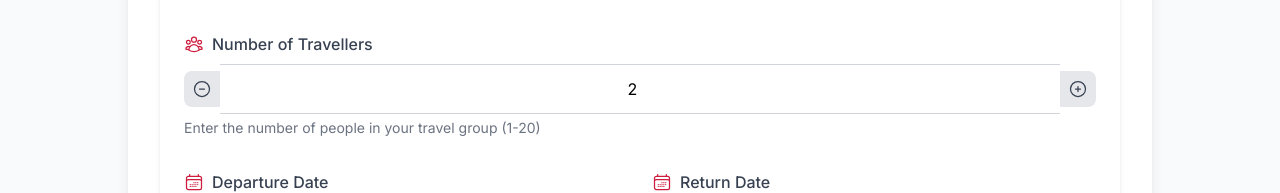
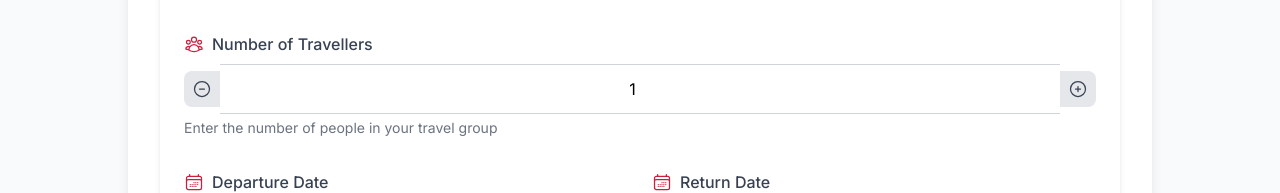
Before and after one commit to ericchan1122357/travelchina, a Next.js app: page /planner in a window 1280 px wide. Shown: the part 460-653 px from the top of the page. Built offline with nearby package versions, Linux system fonts and the light colour scheme.

Commit message:
问卷细节修复

```diff
--- a/src/app/planner/page.tsx
+++ b/src/app/planner/page.tsx
@@ -64,7 +64,7 @@ const translations: Record<Language, any> = {
     prevStep: 'Previous',
     generatePlan: 'Generate Travel Plan',
     footer: '© 2023 China Travel Guide. All rights reserved.',
-    cities: ['Beijing', 'Shanghai', 'Xi\'an', 'Chengdu', 'Hangzhou', 'Guilin', 'Guangzhou', 'Shenzhen'],
+    cities: ['Beijing', 'Shanghai', "Xi'an", 'Chengdu', 'Hangzhou', 'Guilin', 'Hong Kong', 'Taiwan'],
     slow: 'Slow & Relaxed',
     balanced: 'Balanced',
     fast: 'Fast-paced',
@@ -75,10 +75,10 @@ const translations: Record<Language, any> = {
     dataRestored: 'Your data has been restored',
     clearData: 'Clear saved data',
     selectTravellerType: 'Select the type that best matches your travel',
-    enterTravellerCount: 'Enter the number of people in your travel group (1-20)',
+    enterTravellerCount: 'Enter the number of people in your travel group',
     departureDateHint: 'Planned departure date',
     returnDateHint: 'Planned return date',
-    budgetRangeHint: 'Select the budget range that meets your expectations',
+    budgetRangeHint: 'Select the budget range that meets your expectations (excluding airfare)',
     selectRouteHint: 'Choose a recommended route or customize your itinerary',
     selectCityHint: 'Click to select the cities you want to visit',
     selectAtLeastOne: 'Select at least one',
@@ -127,7 +127,14 @@ const translations: Record<Language, any> = {
     evening: 'Evening',
     departureTime: 'Departure Time',
     returnTime: 'Return Time',
-    dateError: 'Please note: Return date must be later than departure date'
+    dateError: 'Please note: Return date must be later than departure date',
+    error: {
+      required: 'This field is required',
+      destinations: 'Please select at least one destination',
+      foodTypes: 'Please select at least one food type',
+      dateError: 'Return date must be later than departure date'
+    },
+    incompleteForm: 'Please complete all required information'
   },
   zh: {
     title: '旅行规划',
@@ -157,10 +164,10 @@ const translations: Record<Language, any> = {
     accommodationTypes: ['经济型酒店', '中端酒店', '豪华酒店', '特色民宿', '青年旅舍'],
     diningTitle: '餐饮偏好',
     tastePreference: '口味偏好',
-    foodTypes: '食物类型',
+    foodTypes: '食物类型偏好',
     foodTypePref: ['海鲜', '肉类', '素食', '面食', '米饭类'],
     diningEnvironment: '用餐环境',
-    diningEnvOptions: ['当地人气餐厅', '高档餐厅', '街边小吃', '特色主题餐厅', '快餐'],
+    diningEnvOptions: ['本地热门餐厅', '高档餐厅', '街边小吃', '特色主题餐厅', '快餐'],
     spiciness: '辣度偏好',
     dietaryRestrictions: '饮食限制',
     additionalRequests: '额外需求',
@@ -169,7 +176,7 @@ const translations: Record<Language, any> = {
     prevStep: '上一步',
     generatePlan: '生成旅行计划',
     footer: '© 2023 中国旅游攻略. 保留所有权利.',
-    cities: ['北京', '上海', '西安', '成都', '杭州', '桂林', '广州', '深圳'],
+    cities: ['北京', '上海', '西安', '成都', '杭州', '桂林', '香港', '台湾'],
     slow: '悠闲放松',
     balanced: '平衡',
     fast: '紧凑充实',
@@ -180,10 +187,10 @@ const translations: Record<Language, any> = {
     dataRestored: '您的数据已恢复',
     clearData: '清除保存的数据',
     selectTravellerType: '选择最符合您此次旅行的类型',
-    enterTravellerCount: '请输入旅行团队的人数 (1-20人)',
+    enterTravellerCount: '请输入旅行团队的人数',
     departureDateHint: '计划出发的日期',
     returnDateHint: '计划返回的日期',
-    budgetRangeHint: '选择符合您期望的预算范围',
+    budgetRangeHint: '选择符合您期望的预算范围（不包含机票费用）',
     selectRouteHint: '选择一个推荐路线或自定义您的行程',
     selectCityHint: '点击选择您想要游览的城市',
     selectAtLeastOne: '至少选择一个',
@@ -232,7 +239,14 @@ const translations: Record<Language, any> = {
     evening: '晚上',
     departureTime: '出发时间',
     returnTime: '返程时间',
-    dateError: '请注意：返程日期必须晚于出发日期'
+    dateError: '请注意：返程日期必须晚于出发日期',
+    error: {
+      required: '此项为必填项',
+      destinations: '请至少选择一个目的地',
+      foodTypes: '请至少选择一种食物类型',
+      dateError: '返程日期必须晚于出发日期'
+    },
+    incompleteForm: '尚未填写全部信息'
   },
   fr: {
     title: 'Planification de Voyage',
@@ -484,7 +498,7 @@ const translations: Record<Language, any> = {
     prevStep: '前へ',
     generatePlan: '旅行プランを生成',
     footer: '© 2023 中国旅行ガイド. 全著作権所有.',
-    cities: ['北京', '上海', '西安', '成都', '杭州', '桂林', '広州', '深セン'],
+    cities: ['北京', '上海', '西安', '成都', '杭州', '桂林', '香港', '台湾'],
     slow: 'スローで落ち着いた',
     balanced: 'バランスのとれた',
     fast: '速いペース',
@@ -694,7 +708,7 @@ const translations: Record<Language, any> = {
     prevStep: 'Anterior',
     generatePlan: 'Generar Plan de Viaje',
     footer: '© 2023 Guía de Viajes de China. Todos los derechos reservados.',
-    cities: ['Pekín', 'Shanghái', 'Xi\'an', 'Chengdu', 'Hangzhou', 'Guilin', 'Guangzhou', 'Shenzhen'],
+    cities: ['Pekín', 'Shanghái', "Xi'an", 'Chengdu', 'Hangzhou', 'Guilin', 'Guangzhou', 'Shenzhen'],
     slow: 'Lento y Relajado',
     balanced: 'Equilibrado',
     fast: 'Ritmo Acelerado',
@@ -2021,20 +2035,20 @@ export default function PlannerPage() {
       // 使用当前语言初始化表单
       const defaultFormData = {
         travellerType: getTranslation(supportedLanguage, 'travellerTypes')[0] || '',
-        travellers: 2,
+        travellers: 1,  // 修改默认值为1
         departureDate: '',
         returnDate: '',
         departureTime: getTranslation(supportedLanguage, 'morning') || 'Morning',
         returnTime: getTranslation(supportedLanguage, 'morning') || 'Morning',
-        budget: getTranslation(supportedLanguage, 'budgetRanges')[0] || '',
+        budget: '',
         selectedDestinations: [],
-        selectedRoute: getTranslation(supportedLanguage, 'routeTypes')[0] || '',
-        travelStyle: getTranslation(supportedLanguage, 'travelStyles')[0] || '',
-        travelPace: 50,
-        accommodation: getTranslation(supportedLanguage, 'accommodationTypes')[0] || '',
-        tastePreference: 50,
+        selectedRoute: '',
+        travelStyle: '',
+        travelPace: 2,
+        accommodation: '',
+        tastePreference: 2,
         foodTypes: [],
-        diningEnvironment: getTranslation(supportedLanguage, 'diningEnvOptions')[0] || '',
+        diningEnvironment: '',
         dietaryRestrictions: '',
         additionalRequests: ''
       };
```
